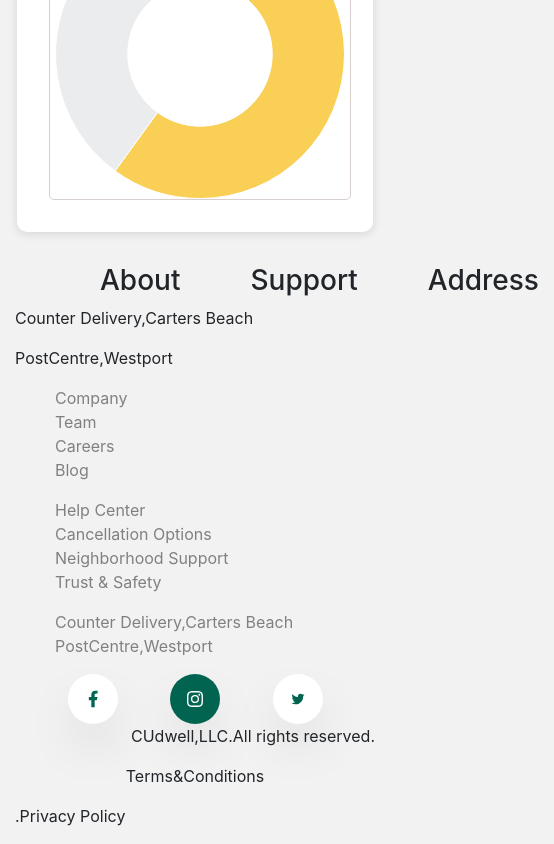
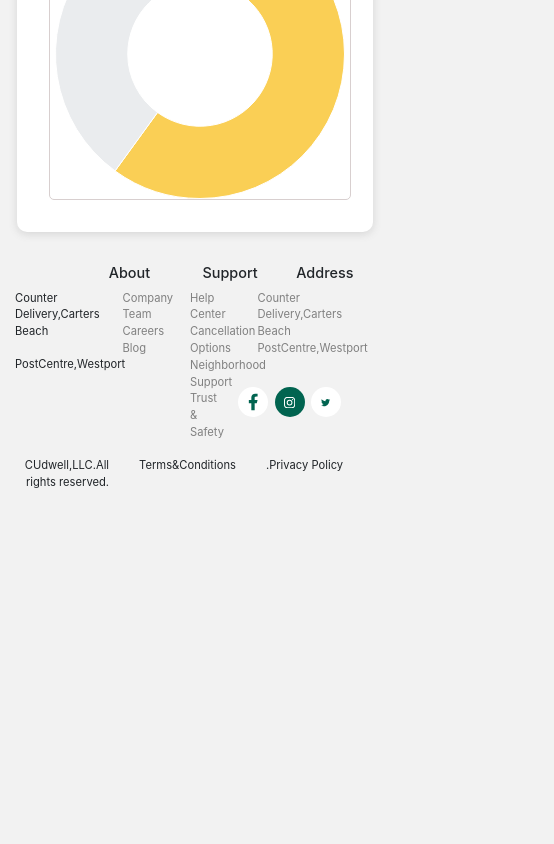
Before and after one commit to MoiseGaamy/coding-challenge, a React (Create React App) app: page / in a window 390 px wide. Shown: the part 2737-3581 px from the top of the page, 554 px wide, since content can reach past the window. After the commit the page ends 3243 px from the top, so only its background shows below. Built offline with nearby package versions, Linux system fonts and the light colour scheme.

Commit message:
responsiveness

```diff
--- a/src/css/footer.css
+++ b/src/css/footer.css
@@ -34,3 +34,54 @@
   display: flex;
   justify-content:"space-between"!important;
 }
+.sm-row,.sm-row2,.sm-row3{
+  flex-wrap: wrap;
+}
+@media (max-width:740px) and (min-width:360px) {
+.sm-row{
+    flex-wrap: nowrap;
+    margin-right: 0!important;
+    margin-left: 0!important;
+}
+.sm-row2{
+    flex-wrap: nowrap;
+    margin-right: 0!important;
+    margin-left: 0!important;
+    width: 18%;
+   font-size: 0.7rem!important;
+}
+.sm-row3{
+    flex-wrap: nowrap;
+    margin-right: 0!important;
+    margin-left: 0!important;
+   font-size: 0.7rem!important;
+}
+.custom-heading {
+    margin-left: 0!important;
+     font-size: 0.9rem!important;
+}
+.icon {
+    width: 30px;
+    height: 30px;
+    border-radius: 15px;
+    margin: 0 0.4rem;
+}
+.icon-insta {
+    width: 30px;
+    height: 30px;
+    border-radius: 15px;
+}
+.icon-container {
+    display: inline-flex;
+    margin: 0.9rem;
+}
+.footer-container{
+  padding-left: 0!important;
+}
+}
+@media (max-width:1024px) and (min-width:768px) {
+.sm-row{
+     margin-bottom: 1rem;
+}
+
+}
```
